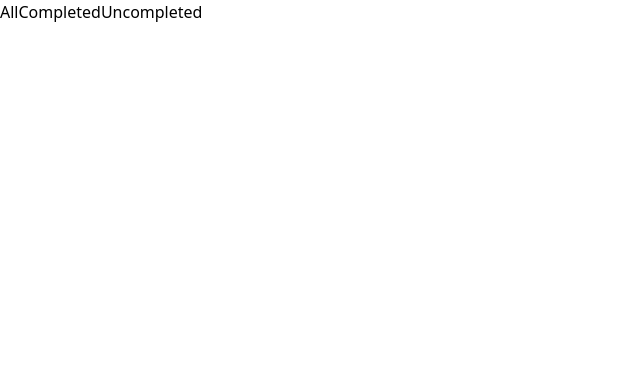
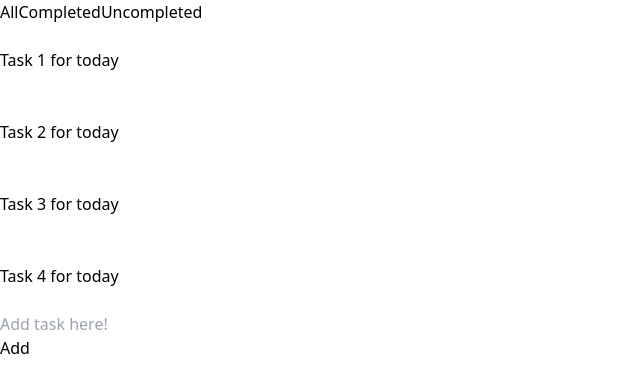
Before and after one commit to erfan-amani/storybook-demo, a React (Vite) app: page / in a window 1280 px wide. Shown: the top 392 px of the page, without its empty margins (0-640 px from the left). Built offline with nearby package versions, Linux system fonts and the light colour scheme.

Commit message:
add input and todos in app

```diff
--- a/src/App.tsx
+++ b/src/App.tsx
@@ -1,11 +1,24 @@
 import Filters from "./stories/Filters";
+import Input from "./stories/Input";
+import TodoItem from "./stories/TodoItem";
 
 function App() {
   return (
     <div className="h-screen w-screen flex items-center justify-center">
       <div className="p-6 h-[80%] w-[500px] bg-indigo-100 rounded-xl">
-        <div className="flex flex-col gap-4 items-center justify-center">
+        <div className="flex flex-col gap-8 items-center justify-center h-full [&>*]:w-full">
           <Filters />
+
+          <div className="flex flex-col gap-2 flex-1">
+            <TodoItem title="Task 1 for today" />
+            <TodoItem title="Task 2 for today" done />
+            <TodoItem title="Task 3 for today" />
+            <TodoItem title="Task 4 for today" />
+          </div>
+
+          <div>
+            <Input button="Add" placeholder="Add task here!" />
+          </div>
         </div>
       </div>
     </div>
```
